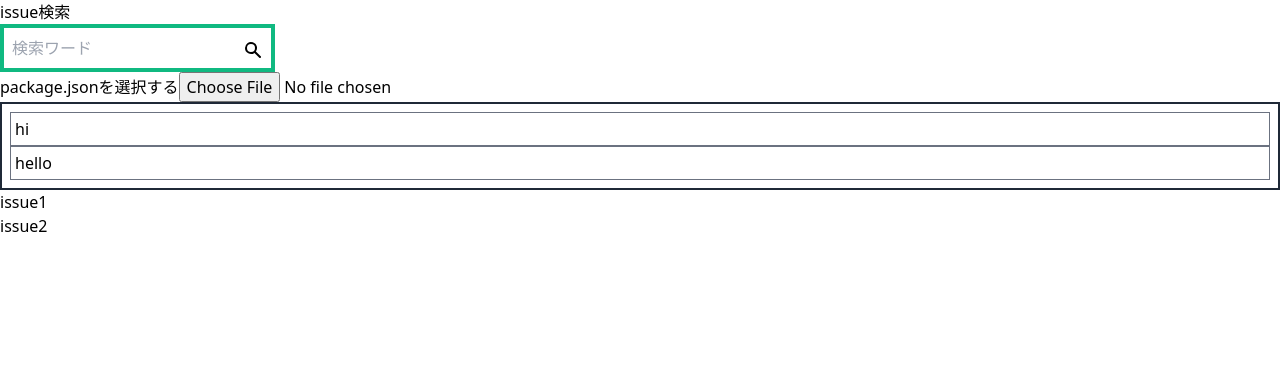
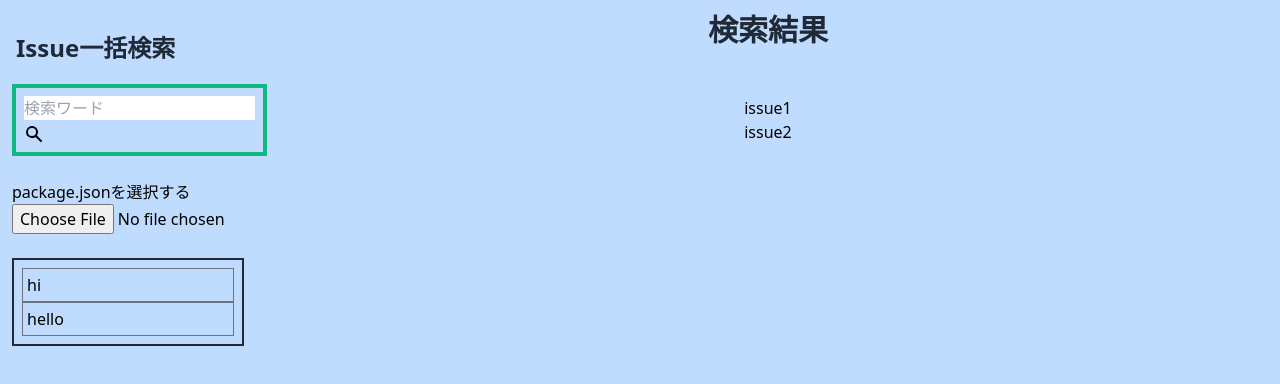
Before and after one commit to zd613/issue-ikkatsu-kensaku, a Nuxt app: page /search in a window 1280 px wide. Shown: the top 384 px of the page. Built offline with nearby package versions, Linux system fonts and the light colour scheme.

Commit message:
レイアウト更新

```diff
--- a/pages/search.vue
+++ b/pages/search.vue
@@ -1,17 +1,28 @@
 <template>
-  <div>
-    <h1>issue検索</h1>
-
-    <div>
+  <div class="bg-blue-200 h-screen">
+    <div class="flex flex-row h-full">
+      <div class="w-64 p-3">
+        <h1 class="font-bold text-2xl p-1 text-gray-800 my-4">Issue一括検索</h1>
+        <div class="my-2">
           <SearchBox />
+        </div>
+        <div class="my-6">
           <FileSelector />
+        </div>
         <div>
           <RepositoryList :repositories="repositoryList" />
         </div>
       </div>
 
-    <div>
+      <div class="w-full h-full p-3">
+        <div class="flex flex-col items-center justify-center w-4/5 mx-auto">
+          <h2 class="font-bold text-3xl text-gray-800">検索結果</h2>
+
+          <div class="mt-12">
             <IssueList :issues="issueList" />
+          </div>
+        </div>
+      </div>
     </div>
   </div>
 </template>
```
Lines whose indentation alone changed are shown as unchanged.
